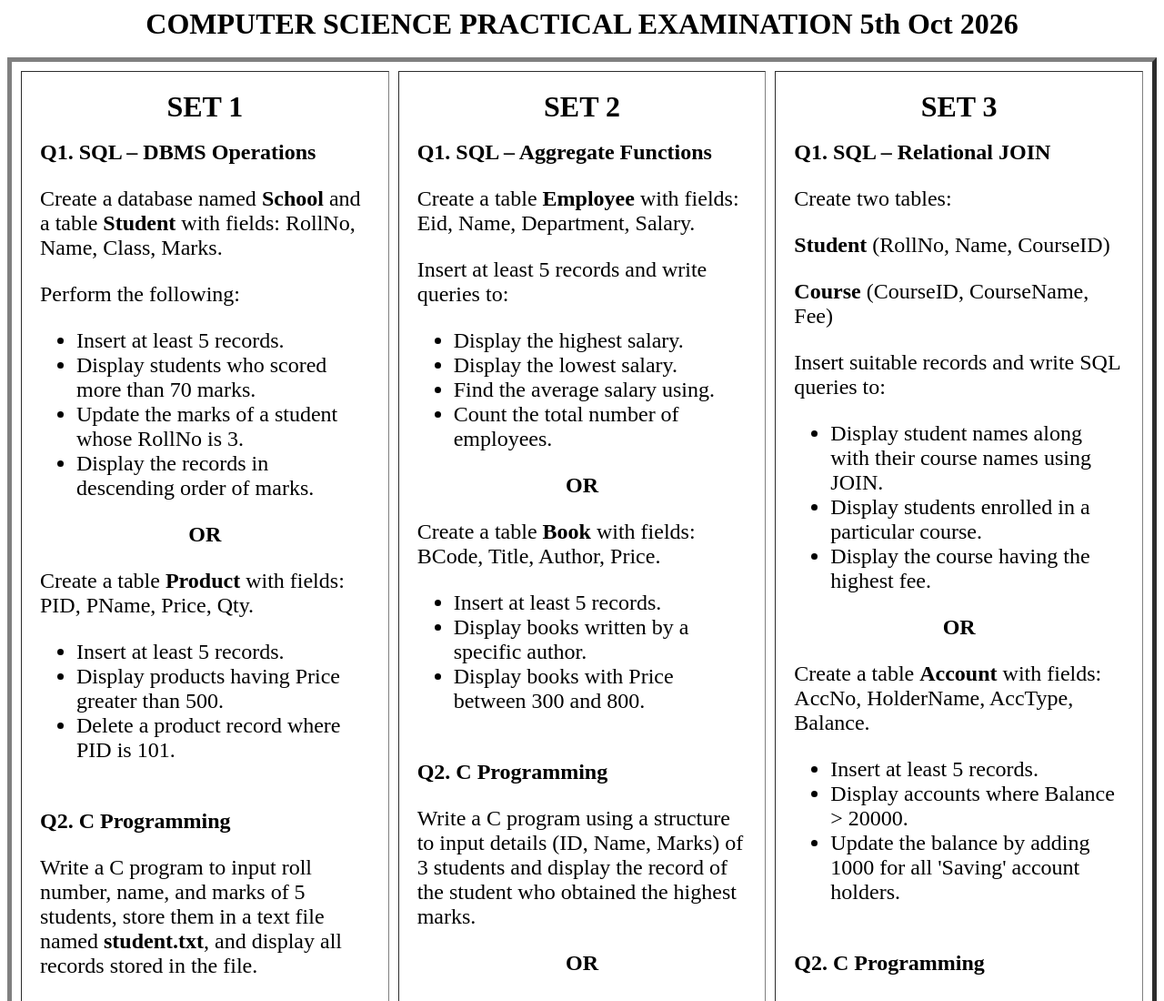
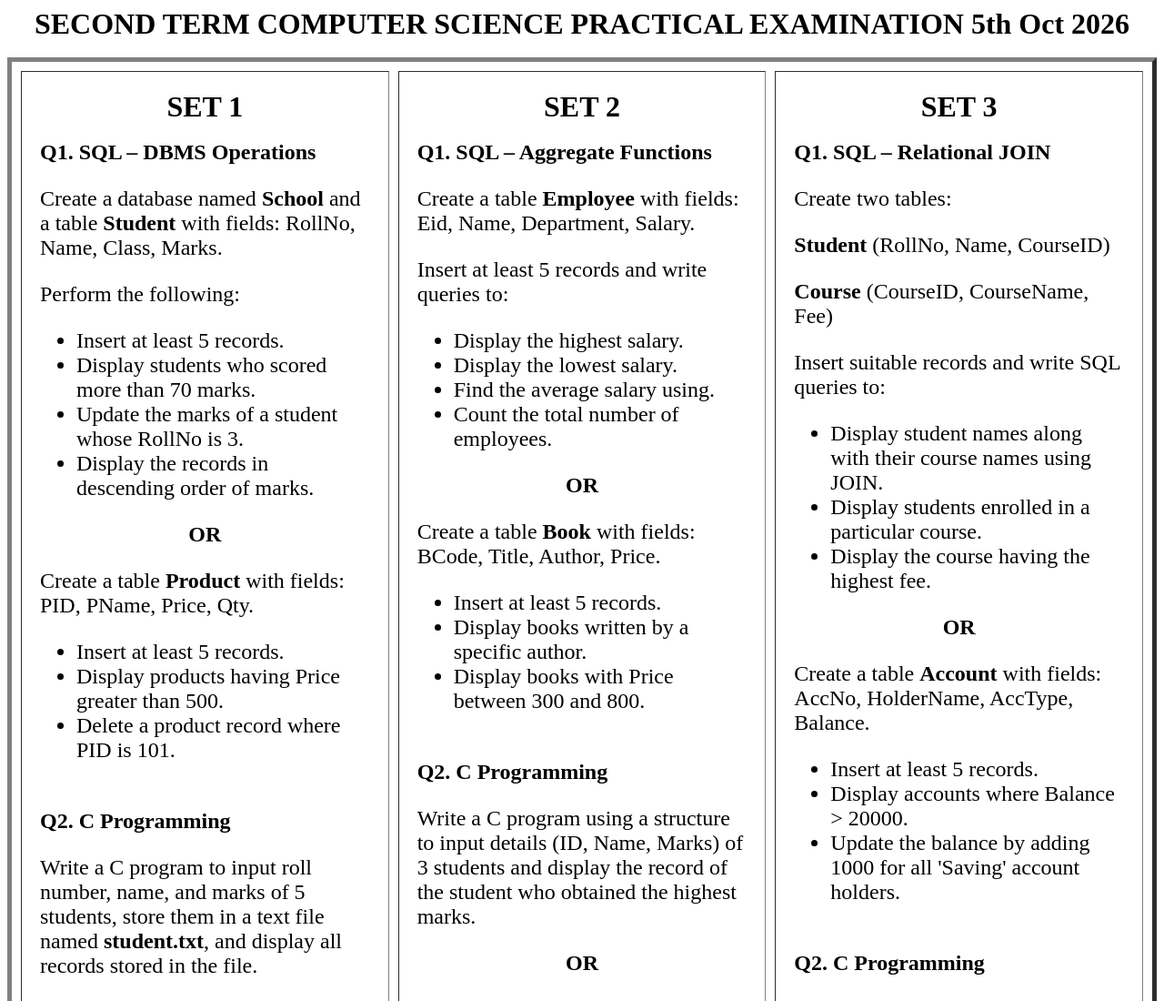
Before and after one commit to kindincllc/practicalexam2, a plain HTML site: page xii-h1.html in a window 1280 px wide. Shown: the top 1100 px of the page at 91% size. Drawn offline with Linux system fonts and the light colour scheme.

Commit message:
Update xii-h1.html

```diff
--- a/xii-h1.html
+++ b/xii-h1.html
@@ -11,7 +11,7 @@
 <center>
 
     <font size="6">
-        <b>COMPUTER SCIENCE PRACTICAL EXAMINATION 5th Oct 2026</b>
+        <b>SECOND TERM COMPUTER SCIENCE PRACTICAL EXAMINATION 5th Oct 2026</b>
     </font>
 
     <br><br>
```
